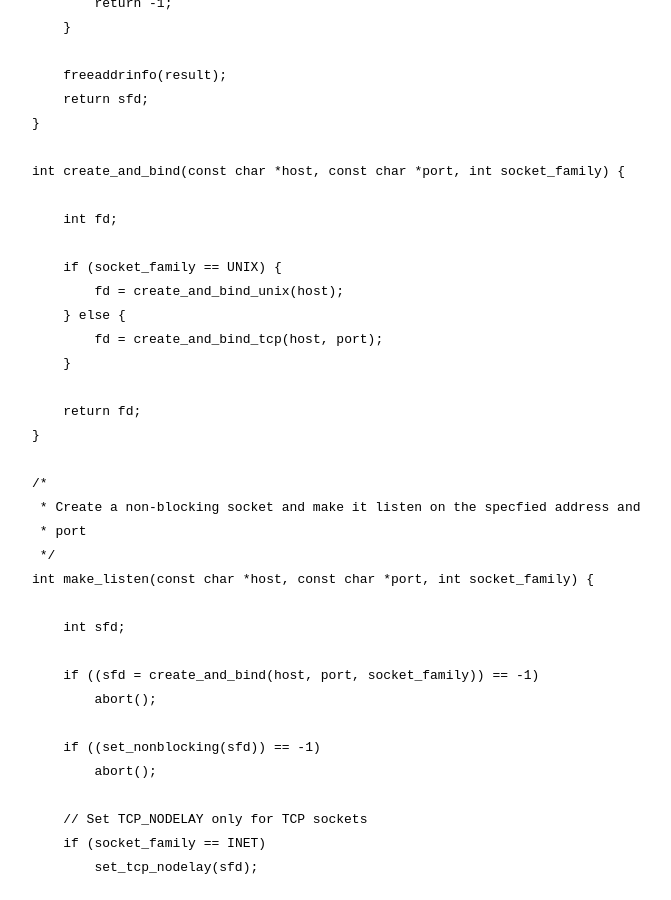
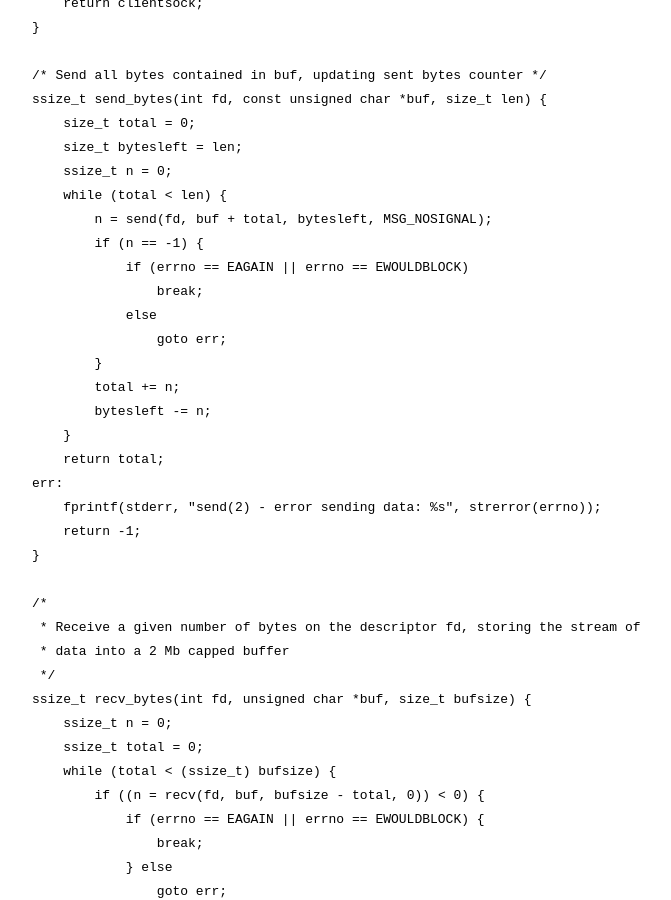
Before and after one commit to codepr/codepr.github.io, a Jekyll site: the page built from _posts/2019-03-04-sol-mqtt-broker-p2.md, in a window 1280 px wide and 900 px high, scrolled down 11602 px. Shown: the whole window, without its empty margins (332-1003 px from the left). Built offline with Jekyll 4.4.1, drawn with Linux system fonts in a browser that asks for light colours.

Commit message:
Restyled a bit code parts

```diff
--- a/_config.yml
+++ b/_config.yml
@@ -1,7 +1,7 @@
 title: Ordinary thoughts
 owner: Andrea Baldan
 email:
-description: A simple and minimalistic jekyll blogging theme
+description: Unix, Computer Science, imperative and functional programming. In an ordinary way.
 baseurl: "" # the subpath of your site, e.g. /blog
 url: "" # the base hostname & protocol for your site, e.g. http://example.com
 language: en
--- a/_posts/2019-03-04-sol-mqtt-broker-p2.md
+++ b/_posts/2019-03-04-sol-mqtt-broker-p2.md
@@ -44,34 +44,25 @@ working, as previously stated time to optimize and refactor will come.
  */
 
 union mqtt_header *mqtt_packet_header(unsigned char byte) {
-
     static union mqtt_header header;
-
     header.byte = byte;
-
     return &header;
 }
 
 struct mqtt_ack *mqtt_packet_ack(unsigned char byte, unsigned short pkt_id) {
-
     static struct mqtt_ack ack;
-
     ack.header.byte = byte;
     ack.pkt_id = pkt_id;
-
     return &ack;
 }
 
 struct mqtt_connack *mqtt_packet_connack(unsigned char byte,
                                          unsigned char cflags,
                                          unsigned char rc) {
-
     static struct mqtt_connack connack;
-
     connack.header.byte = byte;
     connack.byte = cflags;
     connack.rc = rc;
-
     return &connack;
 }
 
@@ -79,15 +70,12 @@ struct mqtt_suback *mqtt_packet_suback(unsigned char byte,
                                        unsigned short pkt_id,
                                        unsigned char *rcs,
                                        unsigned short rcslen) {
-
     struct mqtt_suback *suback = malloc(sizeof(*suback));
-
     suback->header.byte = byte;
     suback->pkt_id = pkt_id;
     suback->rcslen = rcslen;
     suback->rcs = malloc(rcslen);
     memcpy(suback->rcs, rcs, rcslen);
-
     return suback;
 }
 
@@ -97,21 +85,17 @@ struct mqtt_publish *mqtt_packet_publish(unsigned char byte,
                                          unsigned char *topic,
                                          size_t payloadlen,
                                          unsigned char *payload) {
-
     struct mqtt_publish *publish = malloc(sizeof(*publish));
-
     publish->header.byte = byte;
     publish->pkt_id = pkt_id;
     publish->topiclen = topiclen;
     publish->topic = topic;
     publish->payloadlen = payloadlen;
     publish->payload = payload;
-
     return publish;
 }
 
 void mqtt_packet_release(union mqtt_packet *pkt, unsigned type) {
-
     switch (type) {
         case CONNECT_TYPE:
             free(pkt->connect.payload.client_id);
@@ -190,62 +174,47 @@ static mqtt_pack_handler *pack_handlers[13] = {
 };
 
 static unsigned char *pack_mqtt_header(const union mqtt_header *hdr) {
-
     unsigned char *packed = malloc(MQTT_HEADER_LEN);
     unsigned char *ptr = packed;
-
     pack_u8(&ptr, hdr->byte);
 
     /* Encode 0 length bytes, message like this have only a fixed header */
     mqtt_encode_length(ptr, 0);
-
     return packed;
 }
 
 static unsigned char *pack_mqtt_ack(const union mqtt_packet *pkt) {
-
     unsigned char *packed = malloc(MQTT_ACK_LEN);
     unsigned char *ptr = packed;
-
     pack_u8(&ptr, pkt->ack.header.byte);
     mqtt_encode_length(ptr, MQTT_HEADER_LEN);
     ptr++;
-
     pack_u16(&ptr, pkt->ack.pkt_id);
-
     return packed;
 }
 
 static unsigned char *pack_mqtt_connack(const union mqtt_packet *pkt) {
-
     unsigned char *packed = malloc(MQTT_ACK_LEN);
     unsigned char *ptr = packed;
-
     pack_u8(&ptr, pkt->connack.header.byte);
     mqtt_encode_length(ptr, MQTT_HEADER_LEN);
     ptr++;
-
     pack_u8(&ptr, pkt->connack.byte);
     pack_u8(&ptr, pkt->connack.rc);
-
     return packed;
 }
 
 static unsigned char *pack_mqtt_suback(const union mqtt_packet *pkt) {
-
     size_t pktlen = MQTT_HEADER_LEN + sizeof(uint16_t) + pkt->suback.rcslen;
     unsigned char *packed = malloc(pktlen + 0);
     unsigned char *ptr = packed;
-
     pack_u8(&ptr, pkt->suback.header.byte);
     size_t len = sizeof(uint16_t) + pkt->suback.rcslen;
     int step = mqtt_encode_length(ptr, len);
     ptr += step;
-
     pack_u16(&ptr, pkt->suback.pkt_id);
     for (int i = 0; i < pkt->suback.rcslen; i++)
         pack_u8(&ptr, pkt->suback.rcs[i]);
-
     return packed;
 }
 
@@ -260,13 +229,10 @@ static unsigned char *pack_mqtt_publish(const union mqtt_packet *pkt) {
 
     // Total len of the packet excluding fixed header len
     size_t len = 0L;
-
     if (pkt->header.bits.qos > AT_MOST_ONCE)
         pktlen += sizeof(uint16_t);
-
     unsigned char *packed = malloc(pktlen);
     unsigned char *ptr = packed;
-
     pack_u8(&ptr, pkt->publish.header.byte);
 
     // Total len of the packet excluding fixed header len
@@ -294,10 +260,8 @@ static unsigned char *pack_mqtt_publish(const union mqtt_packet *pkt) {
 }
 
 unsigned char *pack_mqtt_packet(const union mqtt_packet *pkt, unsigned type) {
-
     if (type == PINGREQ_TYPE || type == PINGRESP_TYPE)
         return pack_mqtt_header(&pkt->header);
-
     return pack_handlers[type](pkt);
 }
 
@@ -419,18 +383,13 @@ And the implementation on network.c.
 int set_nonblocking(int fd) {
     int flags, result;
     flags = fcntl(fd, F_GETFL, 0);
-
     if (flags == -1)
         goto err;
-
     result = fcntl(fd, F_SETFL, flags | O_NONBLOCK);
     if (result == -1)
         goto err;
-
     return 0;
-
 err:
-
     perror("set_nonblocking");
     return -1;
 }
@@ -441,81 +400,63 @@ int set_tcp_nodelay(int fd) {
 }
 
 static int create_and_bind_unix(const char *sockpath) {
-
     struct sockaddr_un addr;
     int fd;
-
     if ((fd = socket(AF_UNIX, SOCK_STREAM, 0)) == -1) {
         perror("socket error");
         return -1;
     }
-
     memset(&addr, 0, sizeof(addr));
     addr.sun_family = AF_UNIX;
-
     strncpy(addr.sun_path, sockpath, sizeof(addr.sun_path) - 1);
     unlink(sockpath);
-
     if (bind(fd, (struct sockaddr*) &addr, sizeof(addr)) == -1) {
         perror("bind error");
         return -1;
     }
-
     return fd;
 }
 
 static int create_and_bind_tcp(const char *host, const char *port) {
-
     struct addrinfo hints = {
         .ai_family = AF_UNSPEC,
         .ai_socktype = SOCK_STREAM,
         .ai_flags = AI_PASSIVE
     };
-
     struct addrinfo *result, *rp;
     int sfd;
-
     if (getaddrinfo(host, port, &hints, &result) != 0) {
         perror("getaddrinfo error");
         return -1;
     }
-
     for (rp = result; rp != NULL; rp = rp->ai_next) {
         sfd = socket(rp->ai_family, rp->ai_socktype, rp->ai_protocol);
-
         if (sfd == -1) continue;
 
         /* set SO_REUSEADDR so the socket will be reusable after process kill */
         if (setsockopt(sfd, SOL_SOCKET, SO_REUSEADDR,
                        &(int) { 1 }, sizeof(int)) < 0)
             perror("SO_REUSEADDR");
-
         if ((bind(sfd, rp->ai_addr, rp->ai_addrlen)) == 0) {
             /* Succesful bind */
             break;
         }
         close(sfd);
     }
-
     if (rp == NULL) {
         perror("Could not bind");
         return -1;
     }
-
     freeaddrinfo(result);
     return sfd;
 }
 
 int create_and_bind(const char *host, const char *port, int socket_family) {
-
     int fd;
-
-    if (socket_family == UNIX) {
+    if (socket_family == UNIX)
         fd = create_and_bind_unix(host);
-    } else {
+    else
         fd = create_and_bind_tcp(host, port);
-    }
-
     return fd;
 }
 
@@ -524,60 +465,48 @@ int create_and_bind(const char *host, const char *port, int socket_family) {
  * port
  */
 int make_listen(const char *host, const char *port, int socket_family) {
-
     int sfd;
-
     if ((sfd = create_and_bind(host, port, socket_family)) == -1)
         abort();
-
     if ((set_nonblocking(sfd)) == -1)
         abort();
 
     // Set TCP_NODELAY only for TCP sockets
     if (socket_family == INET)
         set_tcp_nodelay(sfd);
-
     if ((listen(sfd, conf->tcp_backlog)) == -1) {
         perror("listen");
         abort();
     }
-
     return sfd;
 }
 
 int accept_connection(int serversock) {
-
     int clientsock;
     struct sockaddr_in addr;
     socklen_t addrlen = sizeof(addr);
-
     if ((clientsock = accept(serversock,
                              (struct sockaddr *) &addr, &addrlen)) < 0)
         return -1;
-
     set_nonblocking(clientsock);
 
     // Set TCP_NODELAY only for TCP sockets
     if (conf->socket_family == INET)
         set_tcp_nodelay(clientsock);
-
     char ip_buff[INET_ADDRSTRLEN + 1];
     if (inet_ntop(AF_INET, &addr.sin_addr,
                   ip_buff, sizeof(ip_buff)) == NULL) {
         close(clientsock);
         return -1;
     }
-
     return clientsock;
 }
 
 /* Send all bytes contained in buf, updating sent bytes counter */
 ssize_t send_bytes(int fd, const unsigned char *buf, size_t len) {
-
     size_t total = 0;
     size_t bytesleft = len;
     ssize_t n = 0;
-
     while (total < len) {
         n = send(fd, buf + total, bytesleft, MSG_NOSIGNAL);
         if (n == -1) {
@@ -589,11 +518,8 @@ ssize_t send_bytes(int fd, const unsigned char *buf, size_t len) {
         total += n;
         bytesleft -= n;
     }
-
     return total;
-
 err:
-
     fprintf(stderr, "send(2) - error sending data: %s", strerror(errno));
     return -1;
 }
@@ -603,30 +529,22 @@ err:
  * data into a 2 Mb capped buffer
  */
 ssize_t recv_bytes(int fd, unsigned char *buf, size_t bufsize) {
-
     ssize_t n = 0;
     ssize_t total = 0;
-
     while (total < (ssize_t) bufsize) {
-
         if ((n = recv(fd, buf, bufsize - total, 0)) < 0) {
             if (errno == EAGAIN || errno == EWOULDBLOCK) {
                 break;
             } else
                 goto err;
         }
-
         if (n == 0)
             return 0;
-
         buf += n;
         total += n;
     }
-
     return total;
-
 err:
-
     fprintf(stderr, "recv(2) - error reading data: %s", strerror(errno));
     return -1;
 }
@@ -793,7 +711,6 @@ int epoll_mod(int, int, int, void *);
  */
 int epoll_del(int, int);
 
-
 {% endhighlight %}
 
 After some declarations on the header for network utility we can move on to the
@@ -817,11 +734,8 @@ executed.
 #define EVLOOP_INITIAL_SIZE 4
 
 struct evloop *evloop_create(int max_events, int timeout) {
-
     struct evloop *loop = malloc(sizeof(*loop));
-
     evloop_init(loop, max_events, timeout);
-
     return loop;
 }
 
@@ -861,30 +775,24 @@ this is another story, also this explained clearly on the man page.
 {% highlight c %}
 
 int epoll_add(int efd, int fd, int evs, void *data) {
-
     struct epoll_event ev;
     ev.data.fd = fd;
 
     // Being ev.data a union, in case of data != NULL, fd will be set to random
     if (data)
         ev.data.ptr = data;
-
     ev.events = evs | EPOLLET | EPOLLONESHOT;
-
     return epoll_ctl(efd, EPOLL_CTL_ADD, fd, &ev);
 }
 
 int epoll_mod(int efd, int fd, int evs, void *data) {
-
     struct epoll_event ev;
     ev.data.fd = fd;
 
     // Being ev.data a union, in case of data != NULL, fd will be set to random
     if (data)
         ev.data.ptr = data;
-
     ev.events = evs | EPOLLET | EPOLLONESHOT;
-
     return epoll_ctl(efd, EPOLL_CTL_MOD, fd, &ev);
 }
 
@@ -931,9 +839,7 @@ void evloop_add_periodic_task(struct evloop *loop,
                               unsigned long long ns,
                               struct closure *cb) {
     struct itimerspec timervalue;
-
     int timerfd = timerfd_create(CLOCK_MONOTONIC, 0);
-
     memset(&timervalue, 0x00, sizeof(timervalue));
 
     // Set initial expire time and periodic interval
@@ -941,7 +847,6 @@ void evloop_add_periodic_task(struct evloop *loop,
     timervalue.it_value.tv_nsec = ns;
     timervalue.it_interval.tv_sec = seconds;
     timervalue.it_interval.tv_nsec = ns;
-
     if (timerfd_settime(timerfd, 0, &timervalue, NULL) < 0) {
         perror("timerfd_settime");
         return;
@@ -951,7 +856,6 @@ void evloop_add_periodic_task(struct evloop *loop,
     struct epoll_event ev;
     ev.data.fd = timerfd;
     ev.events = EPOLLIN;
-
     if (epoll_ctl(loop->epollfd, EPOLL_CTL_ADD, timerfd, &ev) < 0) {
         perror("epoll_ctl(2): EPOLLIN");
         return;
@@ -964,27 +868,21 @@ void evloop_add_periodic_task(struct evloop *loop,
             realloc(loop->periodic_tasks,
                     loop->periodic_maxsize * sizeof(*loop->periodic_tasks));
     }
-
     loop->periodic_tasks[loop->periodic_nr] =
         malloc(sizeof(*loop->periodic_tasks[loop->periodic_nr]));
-
     loop->periodic_tasks[loop->periodic_nr]->closure = cb;
     loop->periodic_tasks[loop->periodic_nr]->timerfd = timerfd;
     loop->periodic_nr++;
 }
 
 int evloop_wait(struct evloop *el) {
-
     int rc = 0;
     int events = 0;
     long int timer = 0L;
     int periodic_done = 0;
-
     while (1) {
-
         events = epoll_wait(el->epollfd, el->events,
                             el->max_events, el->timeout);
-
         if (events < 0) {
 
             /* Signals to all threads. Ignore it for now */
@@ -996,7 +894,6 @@ int evloop_wait(struct evloop *el) {
             el->status = errno;
             break;
         }
-
         for (int i = 0; i < events; i++) {
 
             /* Check for errors */
@@ -1013,10 +910,8 @@ int evloop_wait(struct evloop *el) {
                 el->status = errno;
                 continue;
             }
-
             struct closure *closure = el->events[i].data.ptr;
             periodic_done = 0;
-
             for (int i = 0; i < el->periodic_nr && periodic_done == 0; i++) {
                 if (el->events[i].data.fd == el->periodic_tasks[i]->timerfd) {
                     struct closure *c = el->periodic_tasks[i]->closure;
@@ -1025,7 +920,6 @@ int evloop_wait(struct evloop *el) {
                     periodic_done = 1;
                 }
             }
-
             if (periodic_done == 1)
                 continue;
 
@@ -1033,7 +927,6 @@ int evloop_wait(struct evloop *el) {
             closure->call(el, closure->args);
         }
     }
-
     return rc;
 }
 
```
Also changed, not shown: _posts/2019-03-06-sol-mqtt-broker-p3.md (+0 -86 lines), _posts/2019-03-07-sol-mqtt-broker-p4.md (+0 -102 lines), _posts/2019-03-08-sol-mqtt-broker-p5.md (+0 -49 lines), _posts/2019-03-08-sol-mqtt-broker-p6.md (+0 -110 lines).
